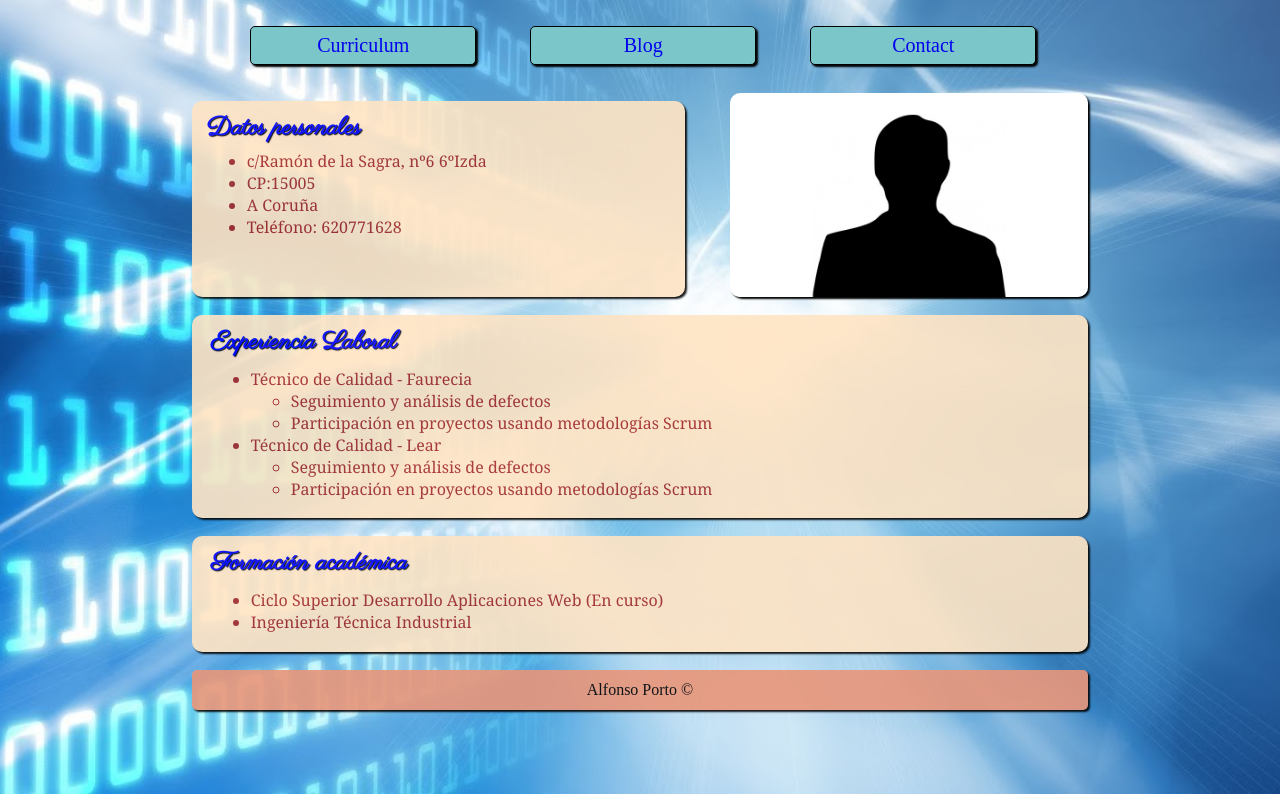
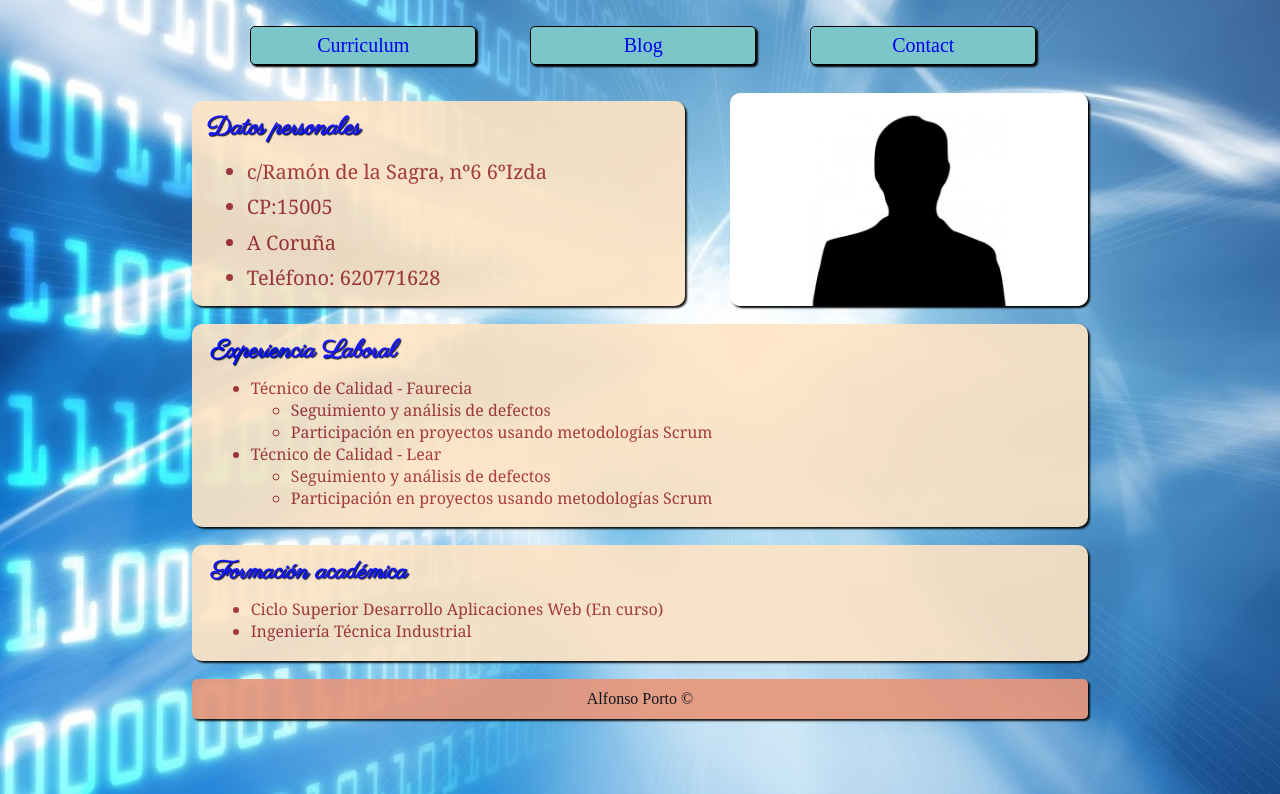
Before and after one commit to alfonsoporto22/Curriculum, a plain HTML site: page src/index.html in a window 1280 px wide. Shown: the part 134-928 px from the top of the page. Drawn offline with Linux system fonts and the light colour scheme; a web font is replaced by a local one.

Commit message:
Improve style of personal data in Blog

```diff
--- a/src/styles/index.css
+++ b/src/styles/index.css
@@ -0,0 +1,4 @@
+.datosPersonales ul li{
+    padding-top: 2%;
+    font-size: 20px;
+}
```
Also changed, not shown: src/blog.html (+1 -1 lines).
